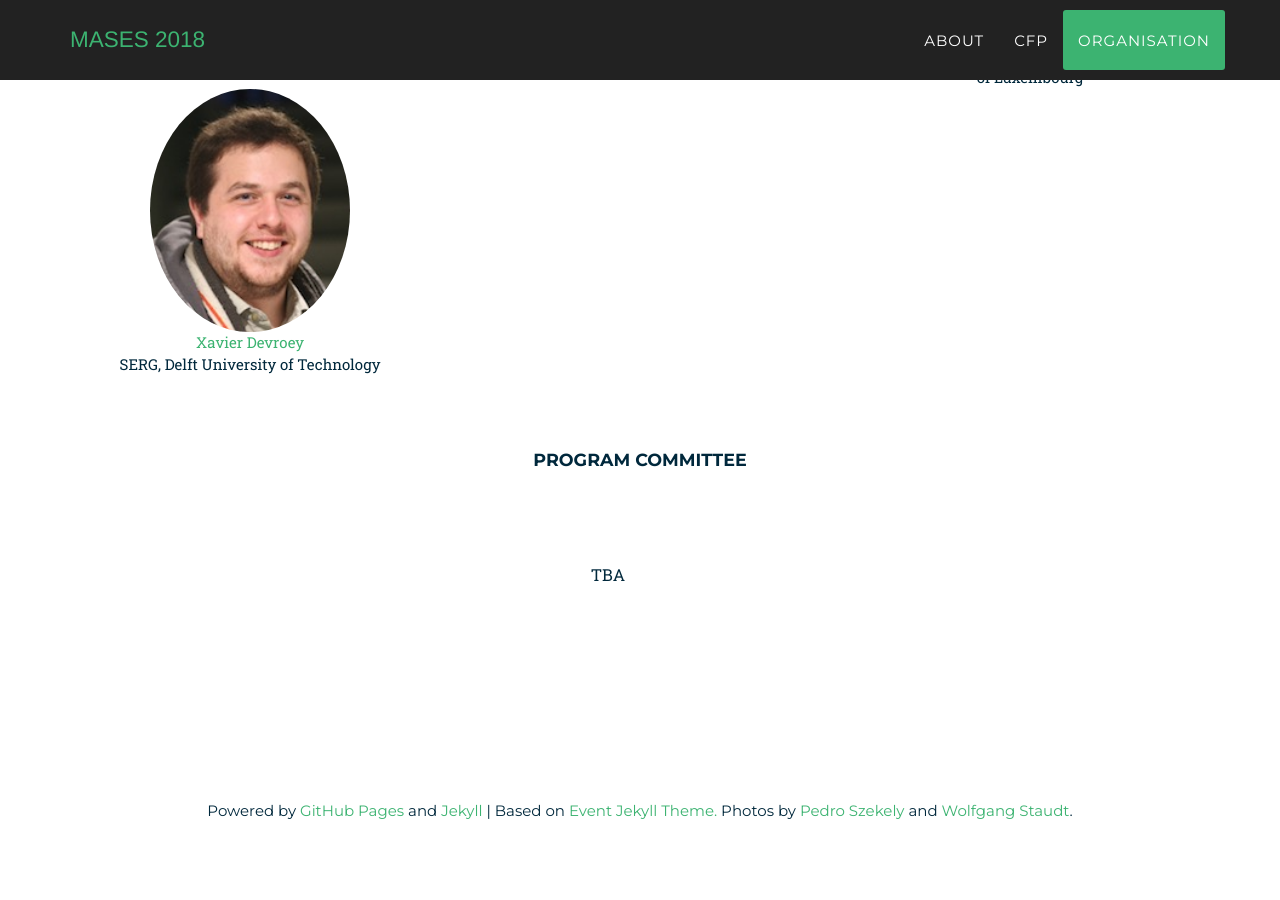
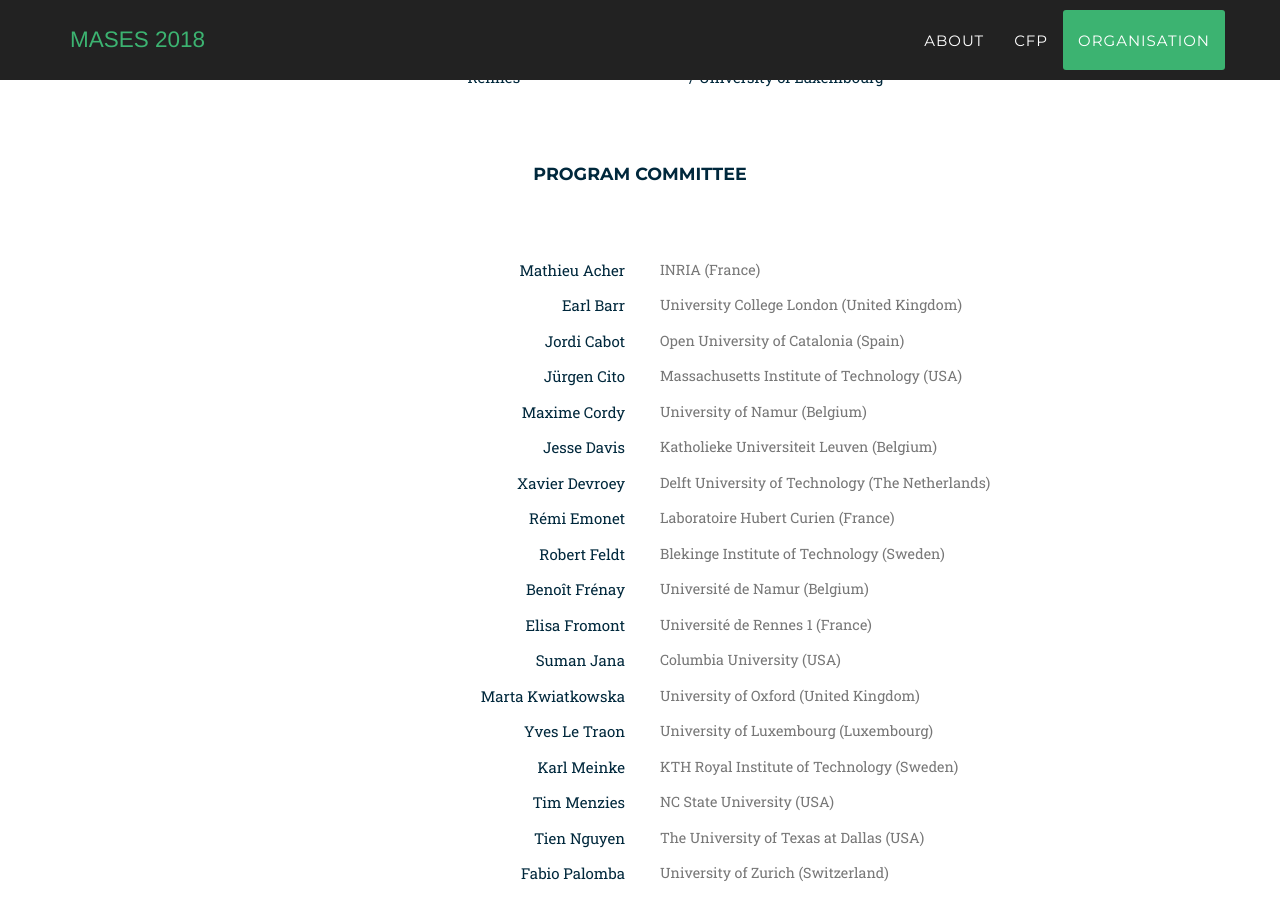
Before and after one commit to mases18/mases18.github.io, a Jekyll site: the page built from index.html, in a window 1280 px wide and 900 px high, scrolled down 3517 px. Built offline with Jekyll 4.4.1, drawn with Linux system fonts in a browser that asks for light colours; some web fonts are replaced; before the commit the page ends 4373 px from its top, so only the background shows below that; some of the changed text lies outside the part shown.

Commit message:
Updating PC members list

```diff
--- a/_data/pc.csv
+++ b/_data/pc.csv
@@ -1,2 +1,26 @@
 Name,Surname,Email,Institution,Country
-TBA,,,,
+Acher,Mathieu,mathieu.acher@irisa.fr,INRIA,France
+Barr,Earl,E.Barr@ucl.ac.uk,University College London,United Kingdom
+Cabot,Jordi,jordi.cabot@icrea.cat,Open University of Catalonia,Spain
+Cito,Jürgen,jcito@mit.edu,Massachusetts Institute of Technology,USA
+Cordy,Maxime,mcr@info.fundp.ac.be,University of Namur,Belgium
+Davis,Jesse,jesse.davis@cs.kuleuven.be,Katholieke Universiteit Leuven,Belgium
+Devroey,Xavier,x.d.m.devroey@tudelft.nl,Delft University of Technology,The Netherlands
+Emonet,Rémi,remi.emonet@univ-st-etienne.fr,Laboratoire Hubert Curien,France
+Feldt,Robert,robert.feldt@chalmers.se,Blekinge Institute of Technology,Sweden
+Frénay,Benoît,benoit.frenay@unamur.be,Université de Namur,Belgium
+Fromont,Elisa,elisa.fromont@univ-st-etienne.fr,Université de Rennes 1,France
+Jana,Suman,suman@cs.columbia.edu,Columbia University,USA
+Kwiatkowska,Marta,Marta.Kwiatkowska@comlab.ox.ac.uk,University of Oxford,United Kingdom
+Le Traon,Yves,yves.letraon@uni.lu,University of Luxembourg,Luxembourg
+Meinke,Karl,karl_meinke@yahoo.co.uk,KTH Royal Institute of Technology,Sweden
+Menzies,Tim,tim@menzies.us,NC State University,USA
+Nguyen,Tien,tien.n.nguyen@utdallas.edu,The University of Texas at Dallas,USA
+Palomba,Fabio,palomba@ifi.uzh.ch,University of Zurich,Switzerland
+Panichella,Annibale,a.panichella@tudelft.nl,Delft University of Technology,The Netherlands
+Perrouin,Gilles,gilles.perrouin@unamur.be,University of Namur,Belgium
+Raskin,Jean-Francois,jraskin@ulb.ac.be,Université Libre de Bruxelles,Belgium
+Schobbens,Pierre-Yves,pierre-yves.schobbens@unamur.be,University of Namur,Belgium
+Sen,Koushik,ksen@cs.berkeley.edu,University of California - Berkley,USA
+Tonella,Paolo,tonella@fbk.eu,Fondazione Bruno Kessler,Italy
+Xing,Zhenchang,Zhenchang.Xing@anu.edu.au,Australian National University,Australia
--- a/_includes/2018_data/organisers.html
+++ b/_includes/2018_data/organisers.html
@@ -13,7 +13,7 @@
 
             <div class="row">
             {% for post in site.categories.2018_teams reversed %}
-                <div class="col-md-4 col-sm-6">
+                <div class="col-md-3 col-sm-6">
                     <center>
 			<a href="{{ post.website }}" class="portfolio-link" data-toggle="modal">
 			<img src="../css/2018_style/img/team/{{ post.img }}" class="img-responsive img-centered img-org" alt="">
@@ -32,21 +32,21 @@
                     <h3 class="section-subheading text-muted"></h3>
                 </div>
             </div>
-        <div class="row pc">
+<!--        <div class="row pc">
         	<div class="col-md-6 col-sm-6 pc-name"><p>TBA</p></div>
         </div>
-        <!--
+	    -->
 	    {% for member in site.data.pc %}
 	    <div class="row pc">
             <div class="col-md-6 col-sm-6 pc-name">
-                     {{ member.Name }} {{ member.Surname }}
+                     {{ member.Surname }} {{ member.Name }}
 				</div>
 			<div class="col-md-6 col-sm-6 pc-affiliation">
                      {{member.Institution}} ({{member.Country}})
 			</div>
 	    </div>
 	    {% endfor %}
-	    -->
+
         </div>
     <!--</aside>-->
     </section>
```
